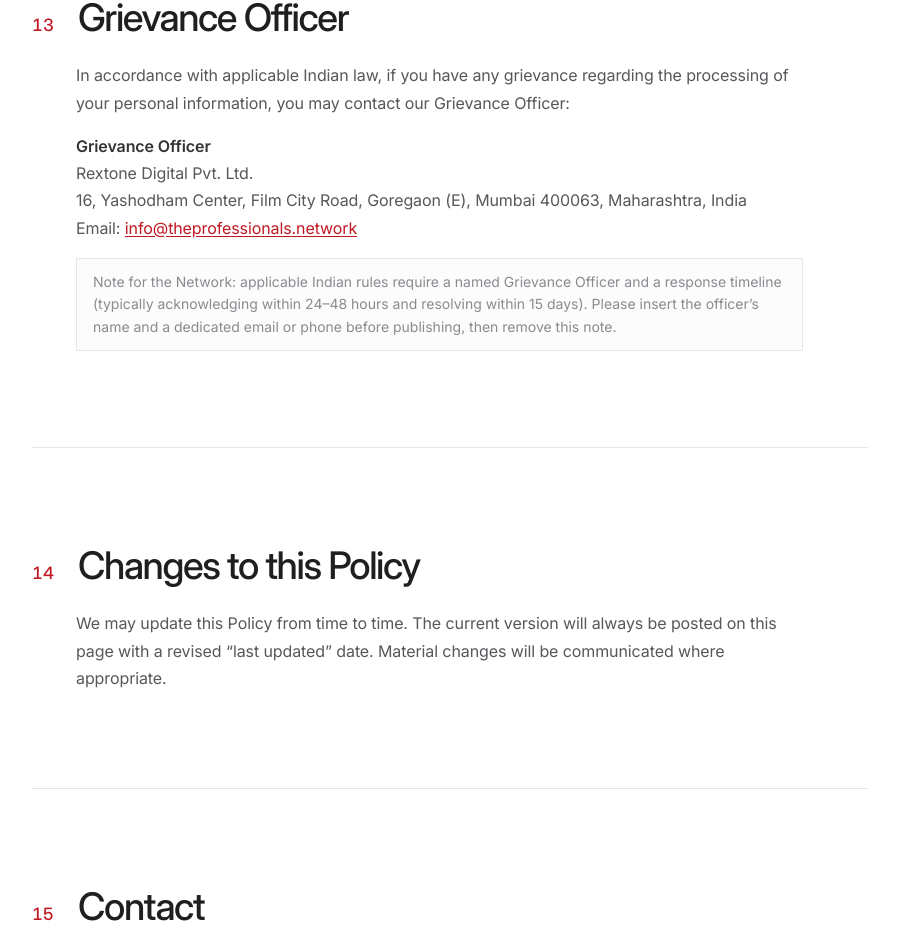
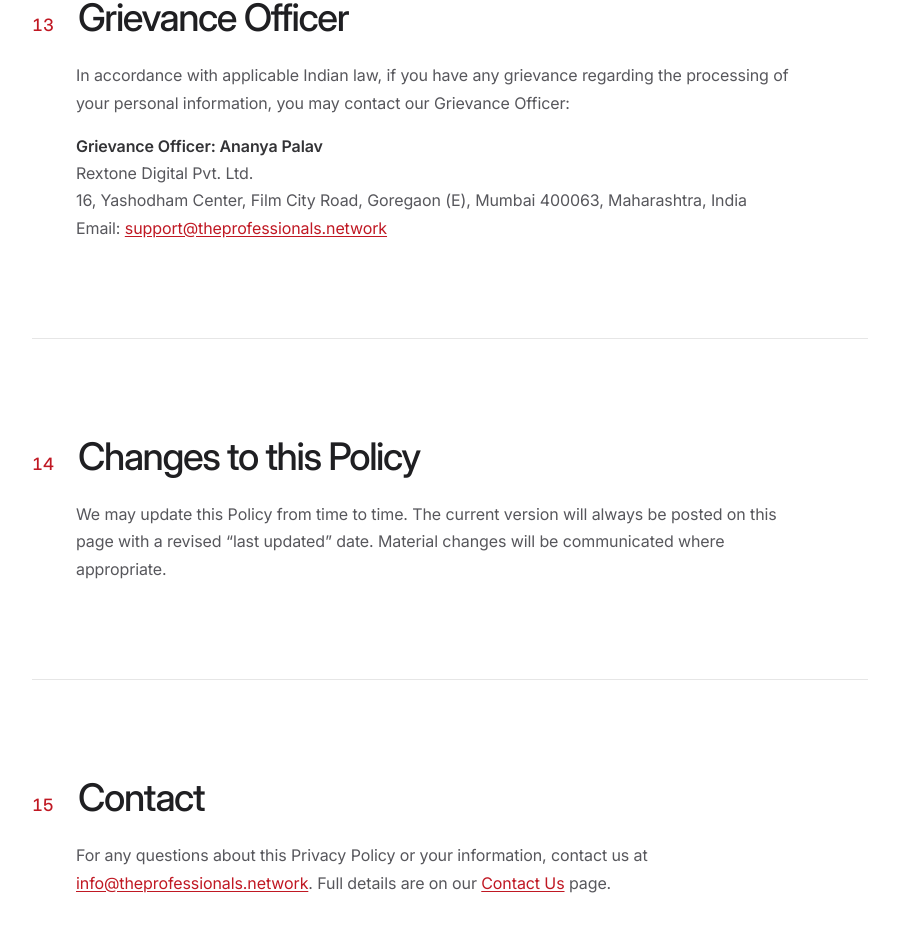
Before and after one commit to elredProductionBackup/theprofessionalnetworkV2, a Next.js app: page /privacy-policy in a window 1280 px wide. Shown: the part 5508-6438 px from the top of the page, without its empty margins (352-1251 px from the left). Built offline with nearby package versions, Linux system fonts and the light colour scheme; no server answers.

Commit message:
minor change

```diff
--- a/app/privacy-policy/page.jsx
+++ b/app/privacy-policy/page.jsx
@@ -190,20 +190,20 @@ const SECTIONS = [
           {
             p: (
               <>
-                <strong className="text-[#333336] font-semibold">Grievance Officer</strong>
+                <strong className="text-[#333336] font-semibold">Grievance Officer: Ananya Palav</strong>
                 <br />
                 Rextone Digital Pvt. Ltd.
                 <br />
                 16, Yashodham Center, Film City Road, Goregaon (E), Mumbai 400063, Maharashtra, India
                 <br />
                 Email:{" "}
-                <a href="mailto:info@theprofessionals.network" className={link}>info@theprofessionals.network</a>
+                <a href="mailto:support@theprofessionals.network" className={link}>support@theprofessionals.network</a>
               </>
             ),
           },
-          {
-            note: `Note for the Network: applicable Indian rules require a named Grievance Officer and a response timeline (typically acknowledging within 24–48 hours and resolving within 15 days). Please insert the officer’s name and a dedicated email or phone before publishing, then remove this note.`,
-          },
+          // {
+          //   note: `Note for the Network: applicable Indian rules require a named Grievance Officer and a response timeline (typically acknowledging within 24–48 hours and resolving within 15 days). Please insert the officer’s name and a dedicated email or phone before publishing, then remove this note.`,
+          // },
         ],
       },
     ],
```
